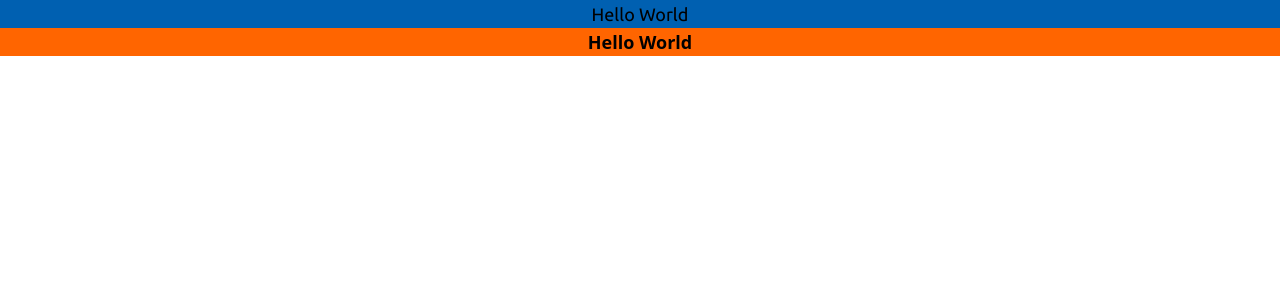
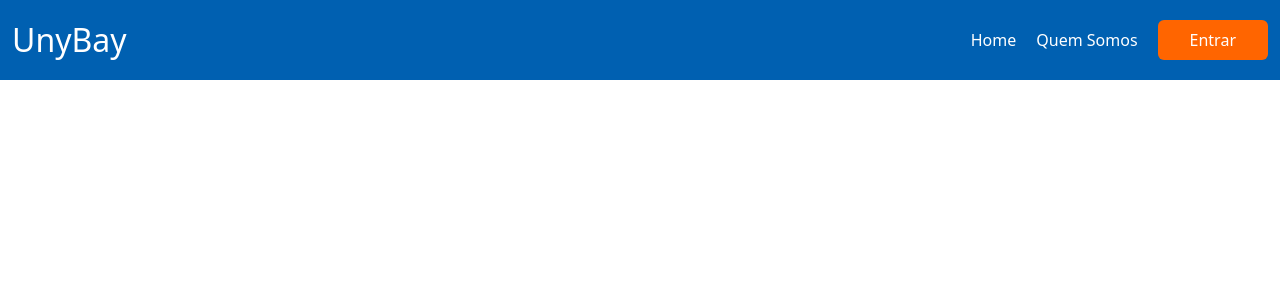
Before and after one commit to beacastroalves/projeto-final-pos-unyleya, a React (Vite) app: page / in a window 1280 px wide. Shown: the top 300 px of the page. Built offline with nearby package versions, Linux system fonts and the light colour scheme.

Commit message:
criando o primeiro componente Header

```diff
--- a/src/App.tsx
+++ b/src/App.tsx
@@ -1,8 +1,9 @@
+import Header from "./components/header";
+
 const App = () => {
   return (
     <div>
-      <h1 className="text-center text-lg bg-primary font-ubuntu">Hello World</h1>
-      <h1 className="text-center text-lg font-bold bg-secondary">Hello World</h1>
+      <Header/>
     </div>
   )
 }
--- /dev/null
+++ b/src/components/header/index.tsx
@@ -0,0 +1,17 @@
+const Header = () => {
+  return (
+    <div className="bg-primary flex justify-between items-center py-4 px-3">
+      <h1 className="text-white text-[32px]">UnyBay</h1>
+
+      <ul className="flex gap-5 items-center text-white">
+        <li className="cursor-pointer">Home</li>
+        <li className="cursor-pointer">Quem Somos</li>
+        <li>
+          <button className="bg-secondary px-8 py-2 rounded-md cursor-pointer">Entrar</button>
+        </li>
+      </ul>
+    </div>
+  )
+}
+
+export default Header;
```
